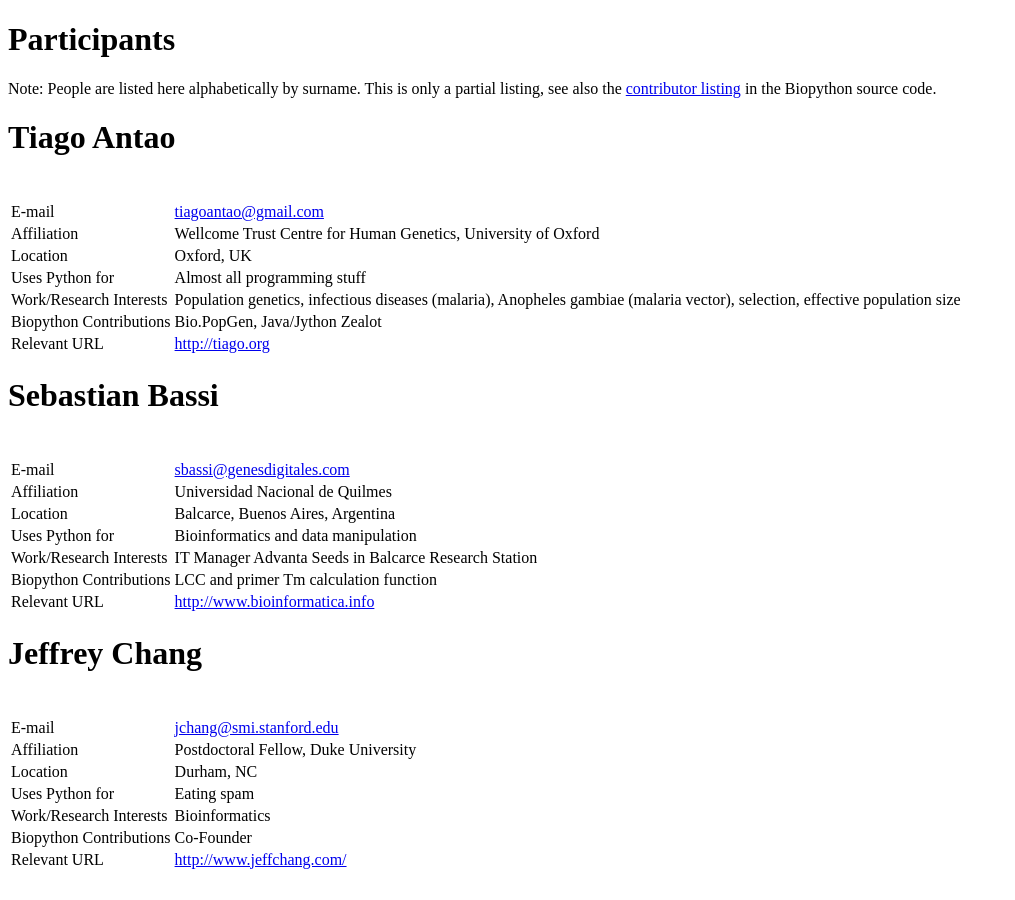
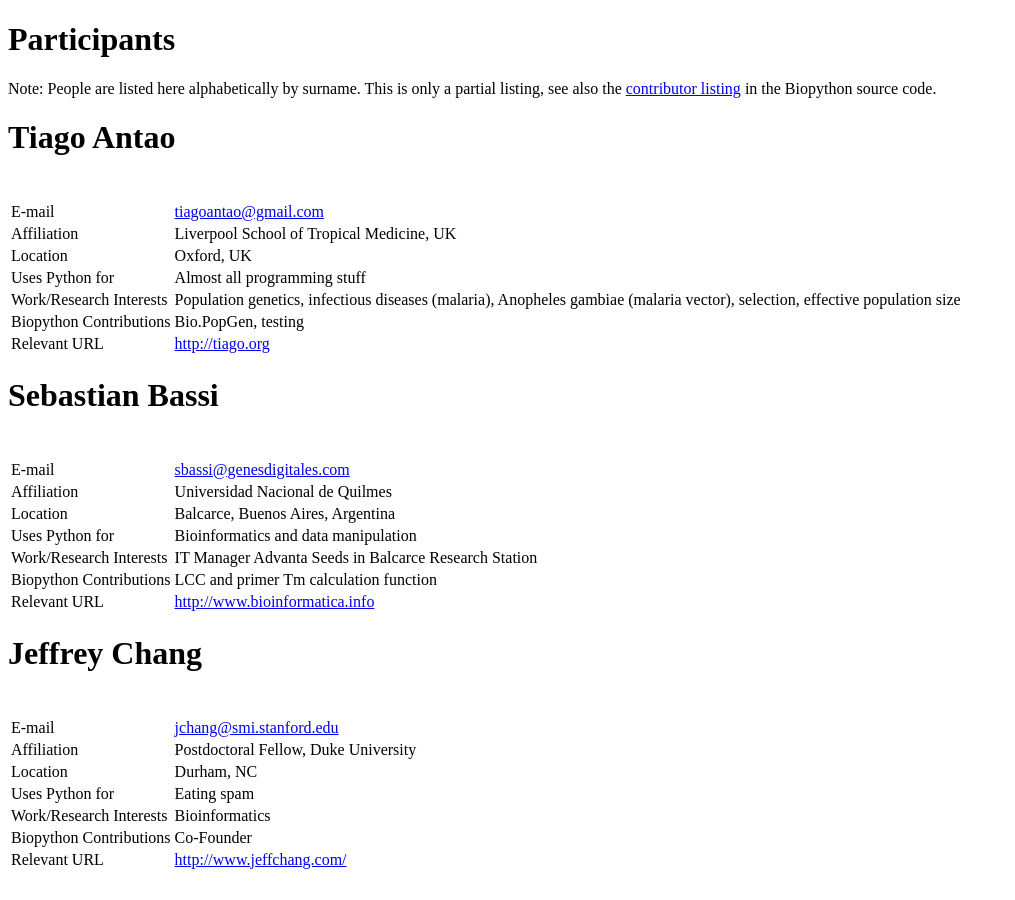
Before and after one commit to biopython/biopython.github.io, a Jekyll site: the page built from wiki/Participants.md, in a window 1280 px wide and 900 px high. Shown: the whole window, without its empty margins (0-1015 px from the left). Built offline with Jekyll 4.4.1, drawn with Linux system fonts in a browser that asks for light colours.

Commit message:
/* Tiago Antao */

```diff
--- a/wiki/Participants.md
+++ b/wiki/Participants.md
@@ -15,11 +15,11 @@ Tiago Antao
 |                         |                                                                                                                              |
 |-------------------------|------------------------------------------------------------------------------------------------------------------------------|
 | E-mail                  | <tiagoantao@gmail.com>                                                                                                       |
-| Affiliation             | Wellcome Trust Centre for Human Genetics, University of Oxford                                                               |
+| Affiliation             | Liverpool School of Tropical Medicine, UK                                                                                    |
 | Location                | Oxford, UK                                                                                                                   |
 | Uses Python for         | Almost all programming stuff                                                                                                 |
 | Work/Research Interests | Population genetics, infectious diseases (malaria), Anopheles gambiae (malaria vector), selection, effective population size |
-| Biopython Contributions | Bio.PopGen, Java/Jython Zealot                                                                                               |
+| Biopython Contributions | Bio.PopGen, testing                                                                                                          |
 | Relevant URL            | <http://tiago.org>                                                                                                           |
 
 Sebastian Bassi
```
Also changed, not shown: 1 other file.
